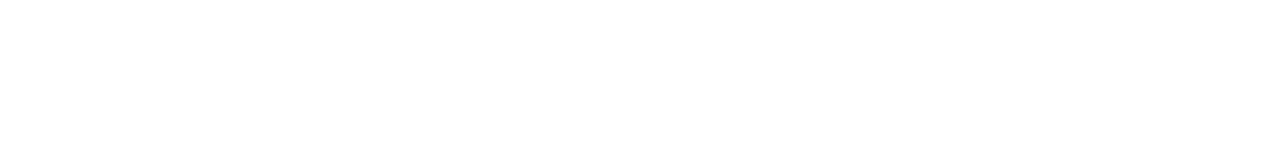
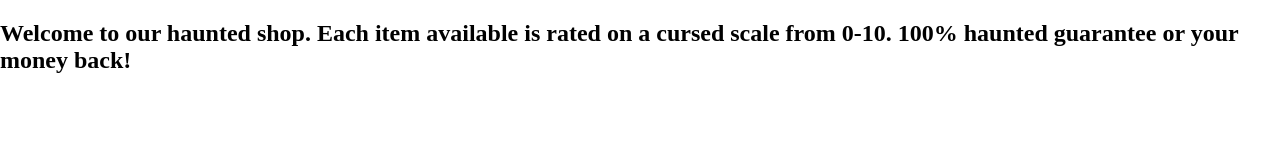
Before and after one commit to VioletKatrinStewart/hauntedobjectstore, a website: page index.html in a window 1280 px wide. Drawn offline with Linux system fonts and the light colour scheme.

Commit message:
added html and assets and made new branch

```diff
--- a/index.html
+++ b/index.html
@@ -13,6 +13,9 @@
 </head>
 
 <body>
+    <h2>Welcome to our haunted shop. Each item available is rated on a cursed scale from 0-10. 100% haunted guarantee or
+        your money back!</h2>
+    <div id="proucts-list"></div>
 
     <script type="module" src="./app.js"></script>
 </body>
```
